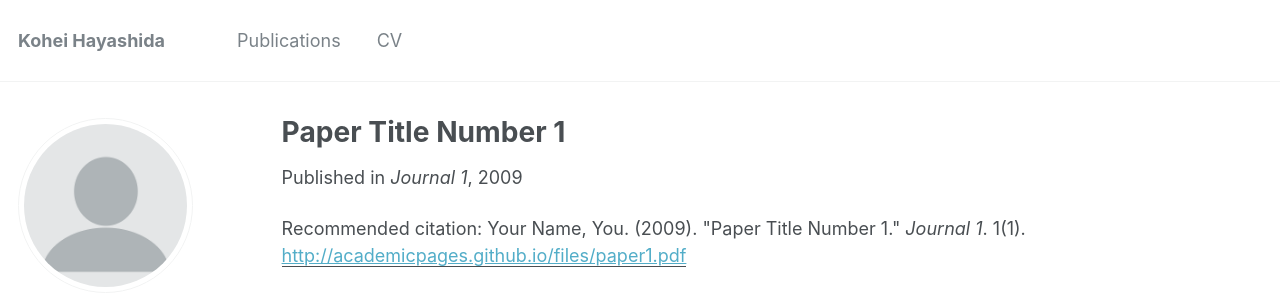
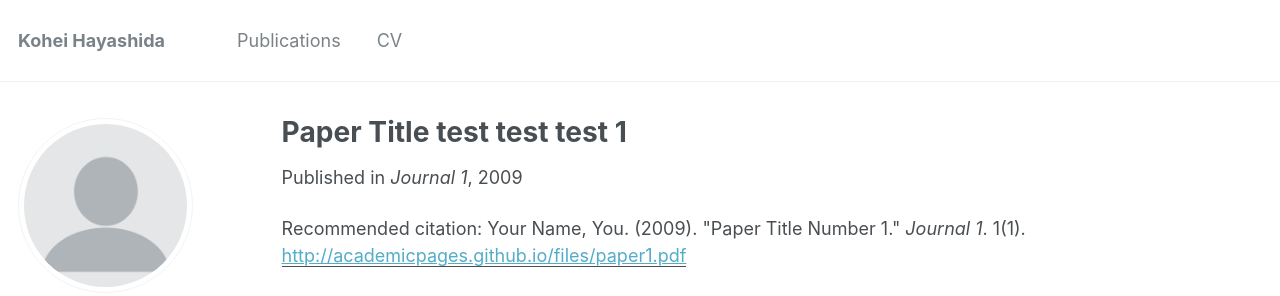
Before and after one commit to doralindaaaa/doralindaaaa.github.io, a Jekyll site: the page built from _publications/2009-10-01-paper-title-number-1.md, in a window 1280 px wide. Shown: the top 296 px of the page. Built offline with Jekyll 4.4.1, drawn with Linux system fonts in a browser that asks for light colours; some web fonts are replaced.

Commit message:
changed the title

```diff
--- a/_publications/2009-10-01-paper-title-number-1.md
+++ b/_publications/2009-10-01-paper-title-number-1.md
@@ -1,5 +1,5 @@
 ---
-title: "Paper Title Number 1"
+title: "Paper Title test test test 1"
 collection: publications
 permalink: /publication/2009-10-01-paper-title-number-1
 excerpt: 'This paper is about the number 1. The number 2 is left for future work.'
```
